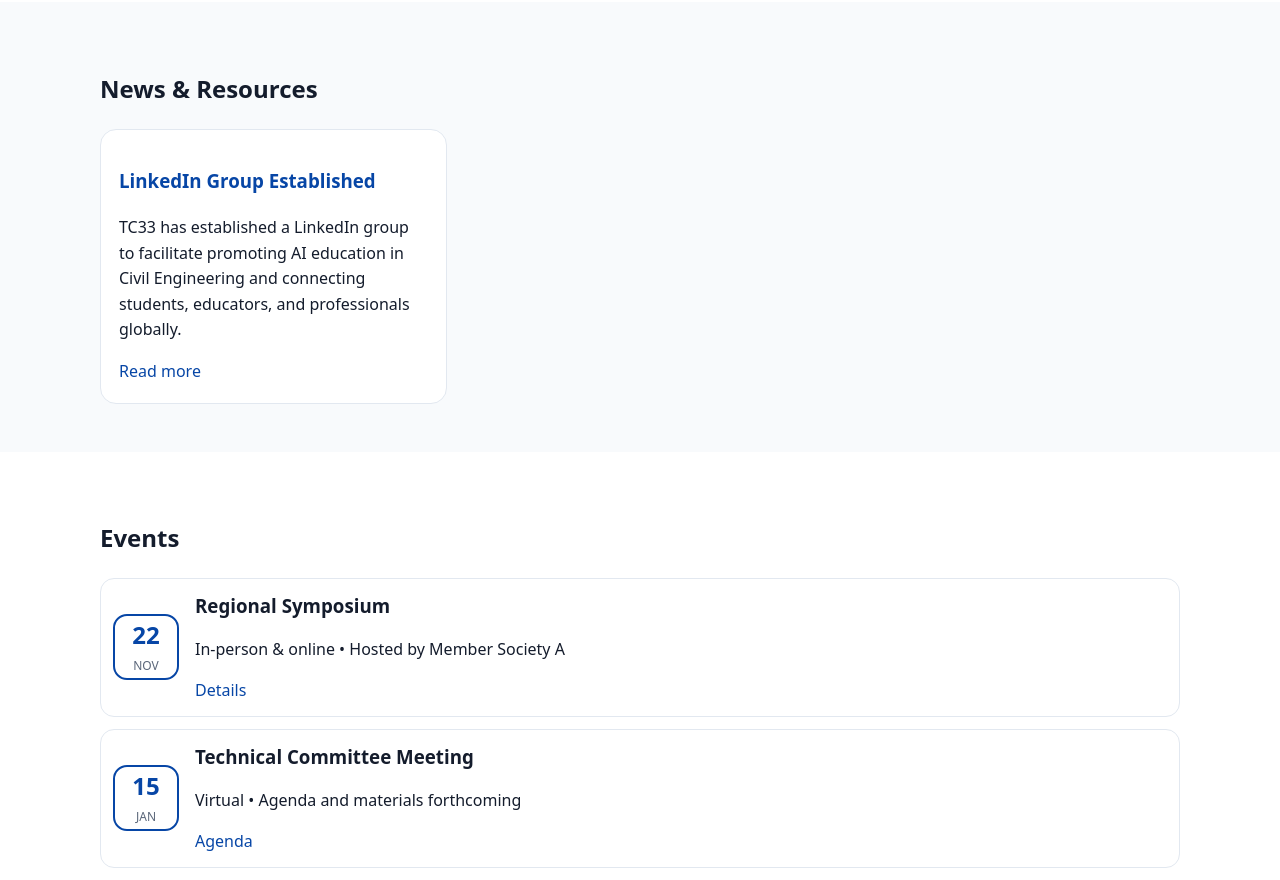
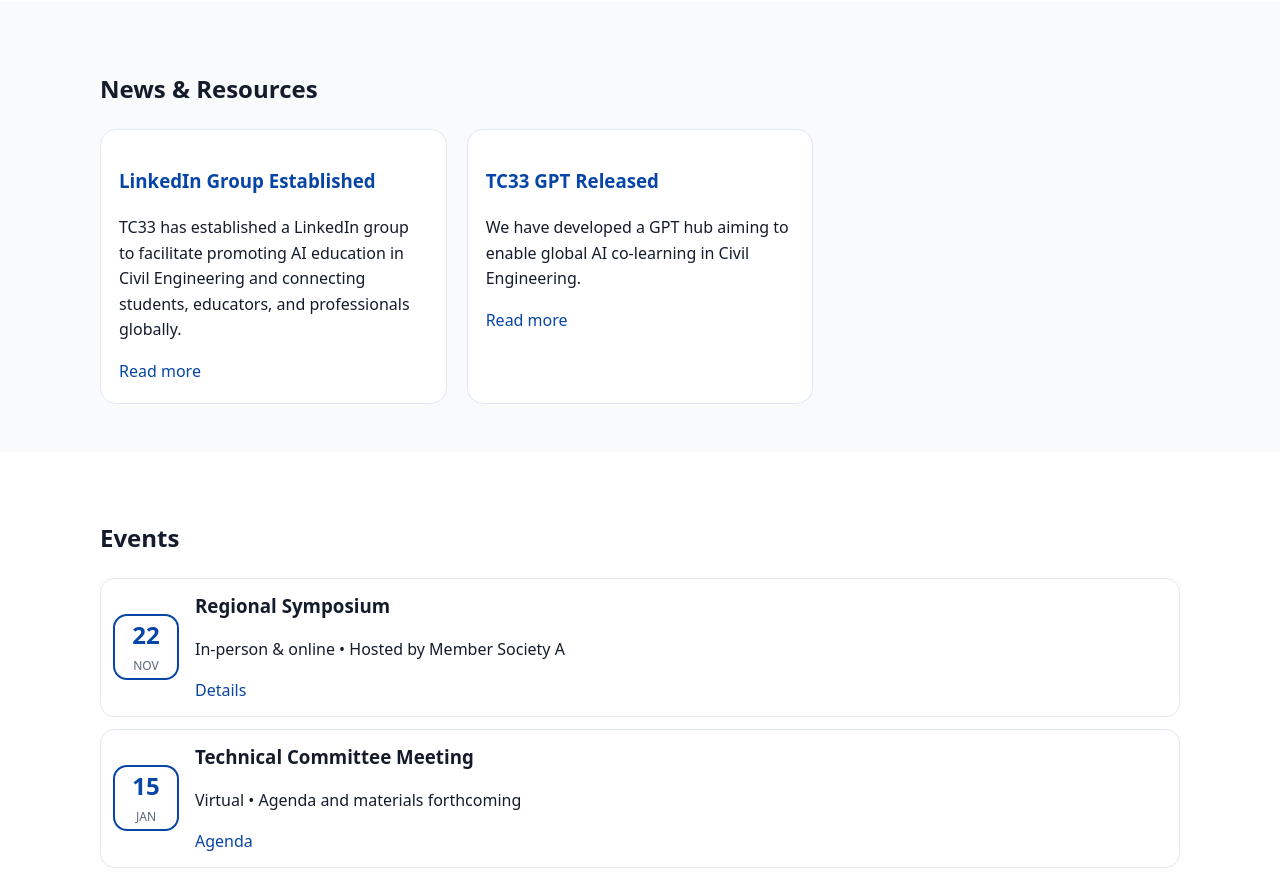
Before and after one commit to tc33acecc/ai.edu, a plain HTML site: page index.html in a window 1280 px wide. Shown: the part 1140-2020 px from the top of the page. Drawn offline with Linux system fonts and the light colour scheme.

Commit message:
Add TC33 GPT Released article to index.html
Added a new article section for TC33 GPT Released.

```diff
--- a/index.html
+++ b/index.html
@@ -82,6 +82,16 @@
             <p>TC33 has established a LinkedIn group to facilitate promoting AI education in Civil Engineering and connecting students, educators, and professionals globally.</p>
             <a class="link-arrow" href="linkedin.html">Read more</a>
           </article>
+
+          <!-- TC33 GPT Released Item -->
+      <article class="card">
+        <h3><a href="tc33gpt.html">TC33 GPT Released</a></h3>
+        <p>We have developed a GPT hub aiming to enable global AI co-learning in Civil Engineering.</p>
+        <a class="link-arrow" href="tc33gpt.html">Read more</a>
+      </article>
+
+
+
         </div>
       </div>
     </section>
```
